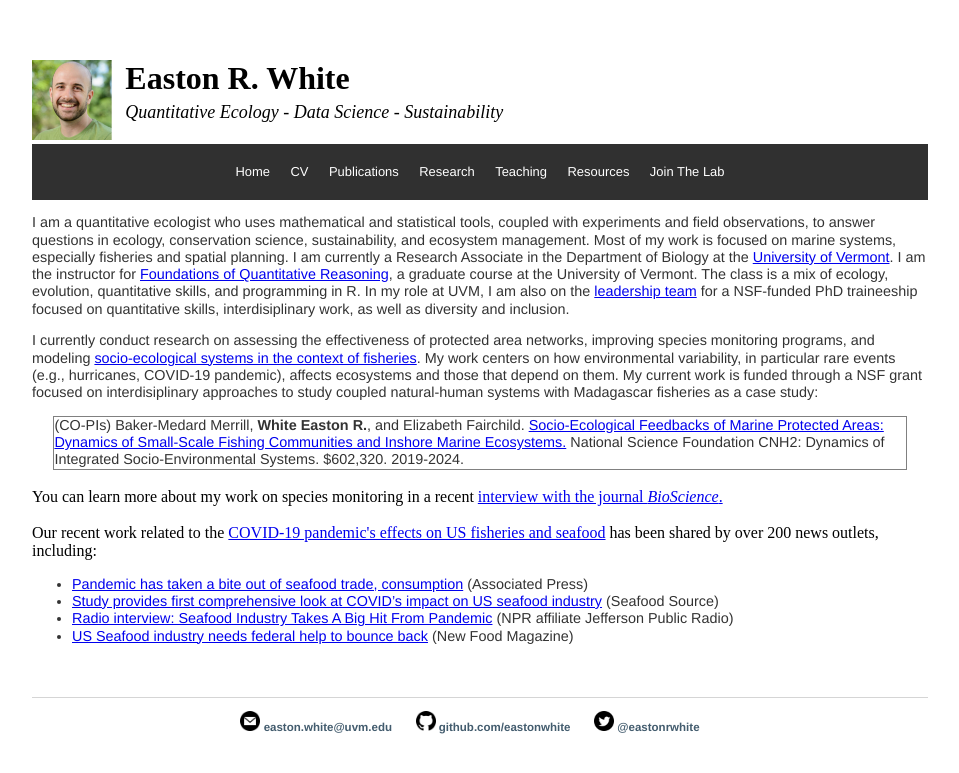
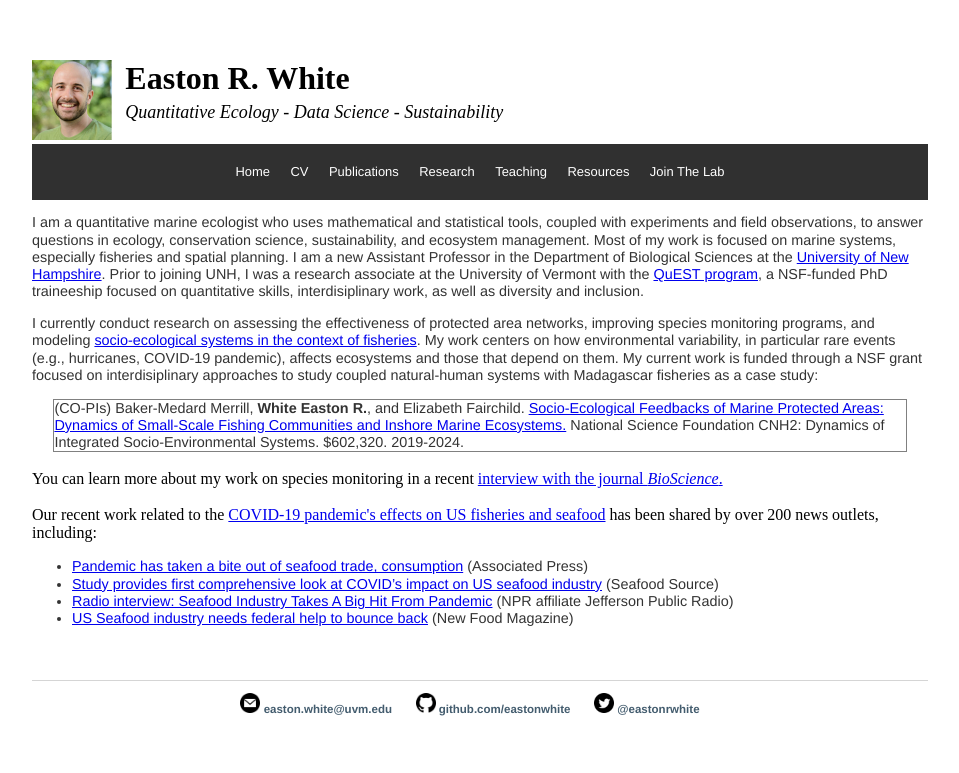
Before and after one commit to eastonwhite/eastonwhite.github.io, a Jekyll site: the page built from index.html, in a window 1280 px wide. Shown: the top 773 px of the page, without its empty margins (160-1119 px from the left). Built offline with Jekyll 4.4.1, drawn with Linux system fonts in a browser that asks for light colours.

Commit message:
added UNH affiliation

```diff
--- a/index.html
+++ b/index.html
@@ -4,7 +4,7 @@ title: Easton R. White
 ---
 
 <p>
-I am a quantitative ecologist who uses mathematical and statistical tools, coupled with experiments and field observations, to answer questions in ecology, conservation science, sustainability, and ecosystem management. Most of my work is focused on marine systems, especially fisheries and spatial planning. I am currently a Research Associate in the Department of Biology at the <a href="https://www.uvm.edu/">University of Vermont</a>.  I am the instructor for <a href="https://eastonwhite.github.io/QuantReasoning/">Foundations of Quantitative Reasoning</a>, a graduate course at the University of Vermont. The class is a mix of ecology, evolution, quantitative skills, and programming in R. In my role at UVM, I am also on the <a href="https://www.uvm.edu/quest/leadership-team">leadership team</a> for a NSF-funded PhD traineeship focused on quantitative skills, interdisiplinary work, as well as diversity and inclusion.</p>
+I am a quantitative marine ecologist who uses mathematical and statistical tools, coupled with experiments and field observations, to answer questions in ecology, conservation science, sustainability, and ecosystem management. Most of my work is focused on marine systems, especially fisheries and spatial planning. I am a new Assistant Professor in the Department of Biological Sciences at the <a href="https://colsa.unh.edu/biological-sciences">University of New Hampshire</a>. Prior to joining UNH, I was a research associate at the University of Vermont with the <a href="https://www.uvm.edu/quest/leadership-team">QuEST program</a>, a NSF-funded PhD traineeship focused on quantitative skills, interdisiplinary work, as well as diversity and inclusion.</p>
 
 <p>I currently conduct research on assessing the effectiveness of protected area networks, improving species monitoring programs, and modeling <a href="https://eastonwhite.github.io/research/#SES">socio-ecological systems in the context of fisheries</a>. My work centers on how environmental variability, in particular rare events (e.g., hurricanes, COVID-19 pandemic), affects ecosystems and those that depend on them. My current work is funded through a NSF grant focused on interdisiplinary approaches to study coupled natural-human systems with Madagascar fisheries as a case study:</p>
 
```
